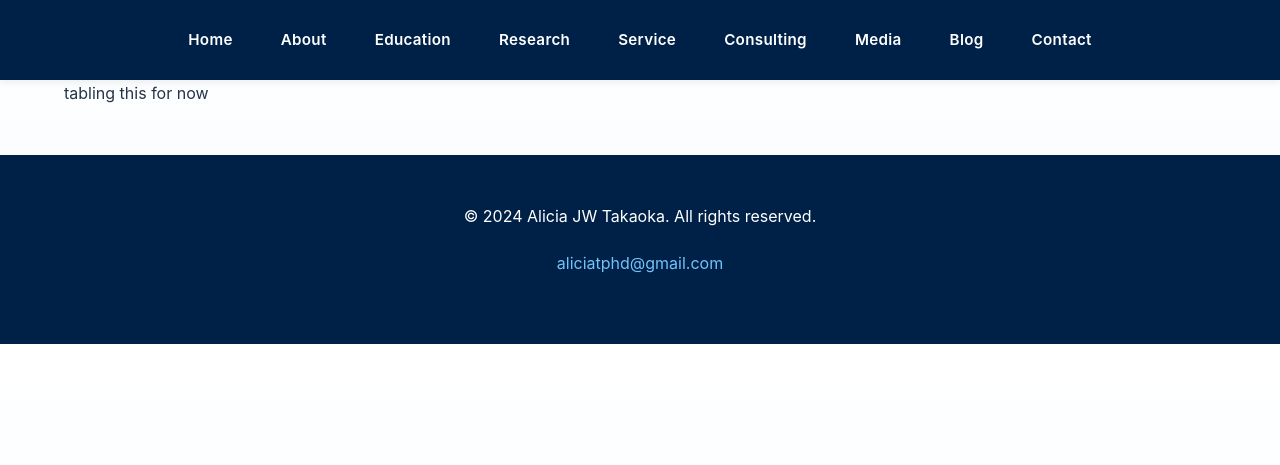
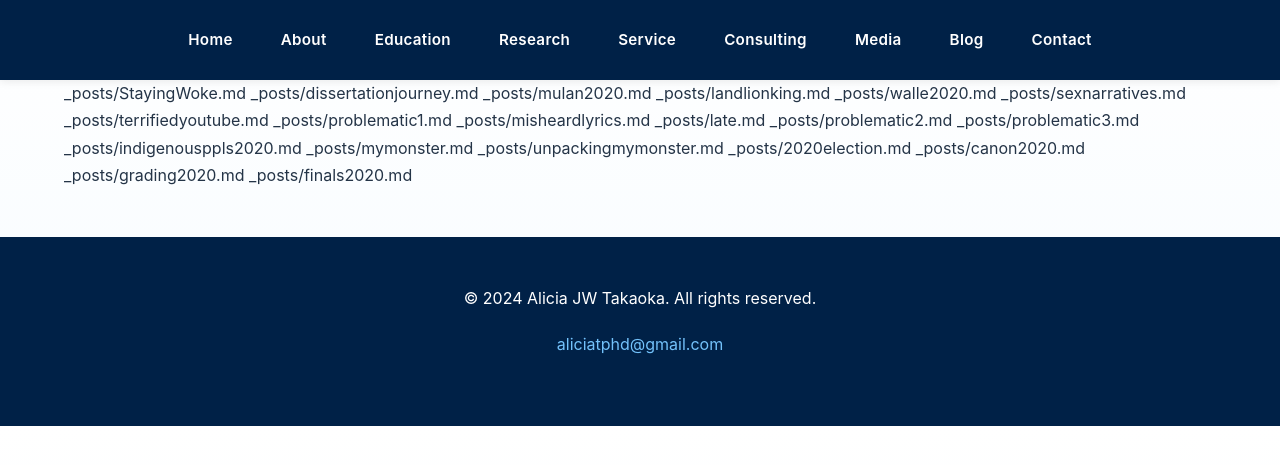
Before and after one commit to aliciatphd/aliciatphd.github.io, a Jekyll site: the page built from blog.md, in a window 1280 px wide. Shown: the top 465 px of the page. Built offline with Jekyll 4.4.1, drawn with Linux system fonts in a browser that asks for light colours; our own code applies the rules of GitHub Pages for plain Markdown files.

Commit message:
Update blog.md

```diff
--- a/blog.md
+++ b/blog.md
@@ -1 +1,19 @@
-tabling this for now
+_posts/StayingWoke.md
+_posts/dissertationjourney.md
+_posts/mulan2020.md
+_posts/landlionking.md
+_posts/walle2020.md
+_posts/sexnarratives.md
+_posts/terrifiedyoutube.md
+_posts/problematic1.md
+_posts/misheardlyrics.md
+_posts/late.md
+_posts/problematic2.md
+_posts/problematic3.md
+_posts/indigenousppls2020.md
+_posts/mymonster.md
+_posts/unpackingmymonster.md
+_posts/2020election.md
+_posts/canon2020.md
+_posts/grading2020.md
+_posts/finals2020.md
```
